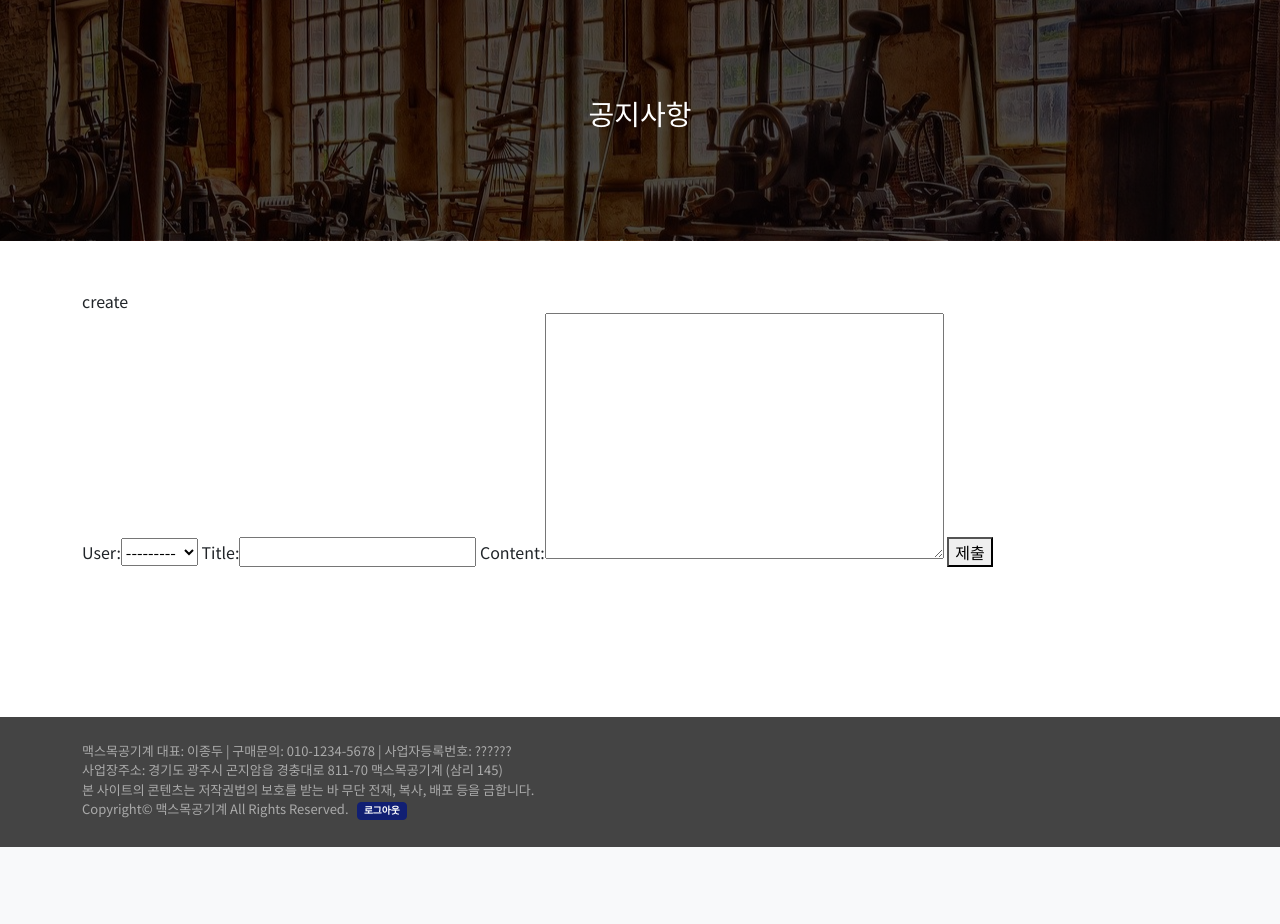
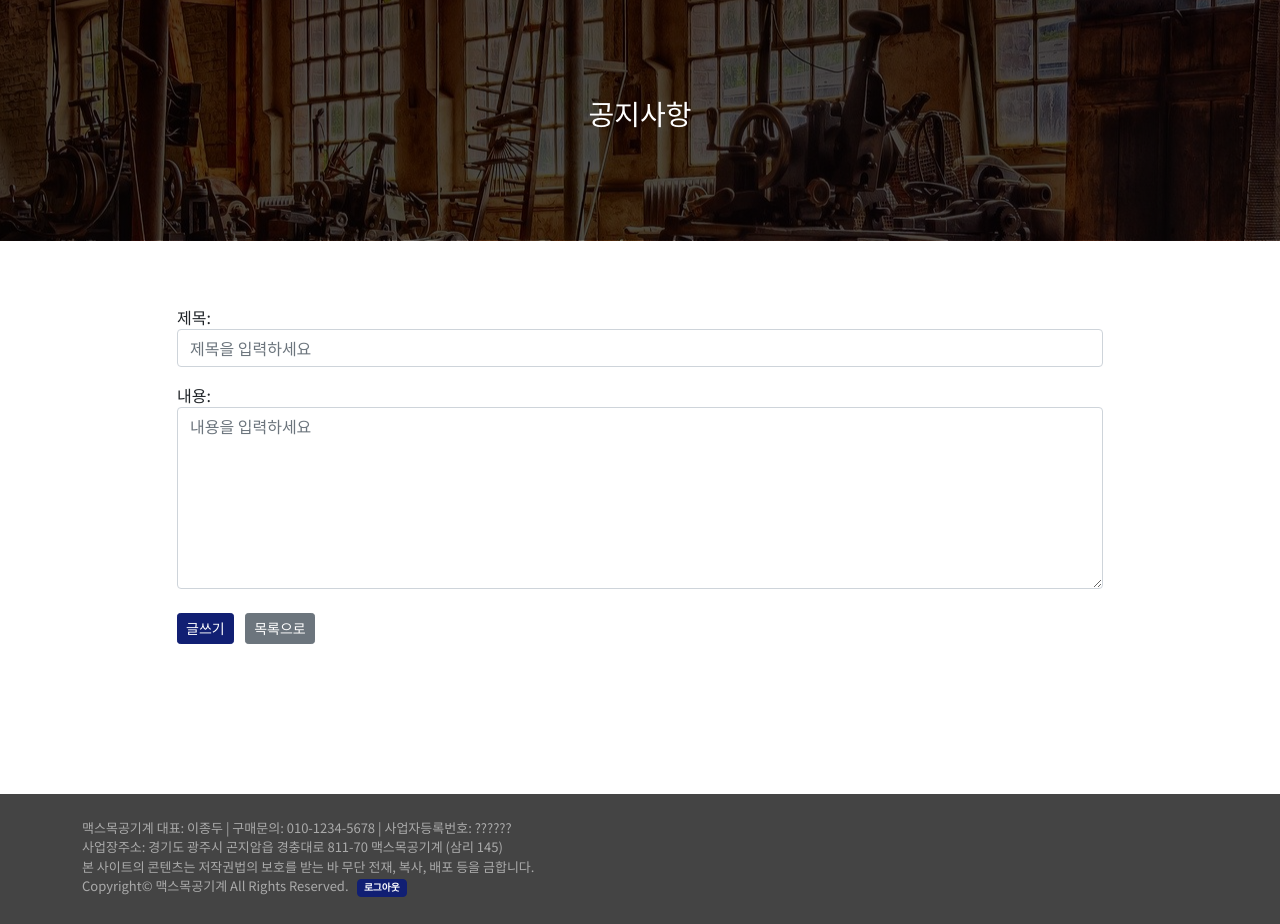
Before and after one commit to YS-study/max_django, a Django app: page /board/notice/create/ in a window 1280 px wide. Shown: the part 85-1009 px from the top of the page. Before the commit the page ends 932 px from the top, so only its background shows below. Run offline with Django 3.2, Linux system fonts and the light colour scheme; the visitor is signed in with stand-in values (Sample User, id 1); data comes from the database, SQL or seed files in the repository; some libraries are stand-ins or nearby versions; some web fonts are replaced.

Commit message:
fixed creating post of notice

```diff
--- a/board/forms.py
+++ b/board/forms.py
@@ -2,9 +2,33 @@ from django import forms
 from .models import Post, Question, Answer
 
 class PostForm(forms.ModelForm):
+    title = forms.CharField(
+        label='제목',
+        widget=forms.TextInput(
+            attrs={
+                'class': 'post-title form-control',
+                'placeholder': '제목을 입력하세요',
+            }
+        )
+    )
+
+    content = forms.CharField(
+        label='내용',
+        widget=forms.Textarea(
+            attrs={
+                'class': 'post-content form-control',
+                'placeholder': '내용을 입력하세요',
+                'rows': 7,
+            }
+        ),
+        error_messages={
+            'required': '내용을 입력하세요',
+        }
+    )
+
     class Meta:
         model = Post
-        fields = '__all__'
+        fields = ('title', 'content', )
 
 class QuestionForm(forms.ModelForm):
     password = forms.CharField(widget=forms.PasswordInput)
--- a/board/templates/notice/create_update.html
+++ b/board/templates/notice/create_update.html
@@ -1,11 +1,27 @@
 {% extends 'base.html' %}
 
 {% block content %}
-create
-<form method="POST">
-  {% csrf_token %}
-  {{ form }}
-  <button>제출</button>
-</form>
+<div class="row justify-content-center">
+  <div class="col-12 col-lg-10">
+    <form method="POST">
+      {% csrf_token %}
+        {% for field in form %}
+          {% if field.errors %}
+            {% for error in field.errors %}
+              <div class="alert alert-warning" role="alert"><strong>{{ error|escape }}</strong></div>
+            {% endfor %}
+          {% endif %}
+          <div class="my-3">
+            {{ field.label_tag }}
+            {{ field }}
+          </div>
+        {% endfor %}
 
+      <div class="mt-4">
+        <button class="btn btn-sm btn-navy me-2">글쓰기</button>
+        <a href="{% url 'board:notice' %}" class="btn btn-sm btn-secondary" role="button">목록으로</a>
+      </div>
+    </form>
+  </div>
+</div>
 {% endblock content %}
--- a/board/views.py
+++ b/board/views.py
@@ -36,7 +36,9 @@ def notice_create(request):
     if request.method == 'POST':
         form = PostForm(request.POST)
         if form.is_valid():
-            post = form.save()
+            post = form.save(commit=False)
+            post.user = request.user
+            post.save()
             return redirect('board:notice_detail', post.pk)
     else:
         form = PostForm()
@@ -86,8 +88,6 @@ def notice_delete(request, pk):
             post.delete()
             return redirect('board:notice')
     return redirect('board:detail', pk)
-
-
 
 
 def qna(request):
--- a/machines/templates/machines/main.html
+++ b/machines/templates/machines/main.html
@@ -19,7 +19,7 @@
   <div class="row">
   {% for machine in machines %}
     <div class="col-6 col-lg-3">
-      <div class="bg-warning py-3">
+      <div class="py-3">
         <div class="d-flex justify-content-center machine-thumb">
           <a href="{% url 'machines:detail' machine.pk %}">
             <img src="{{ machine.photo_thumbnail.url }}" alt="img" class="rounded img-fluid">
```
Also changed, not shown: board/templates/notice/detail.html (+28 -0 lines), board/migrations/0003_auto_20210621_0518.py (added).
